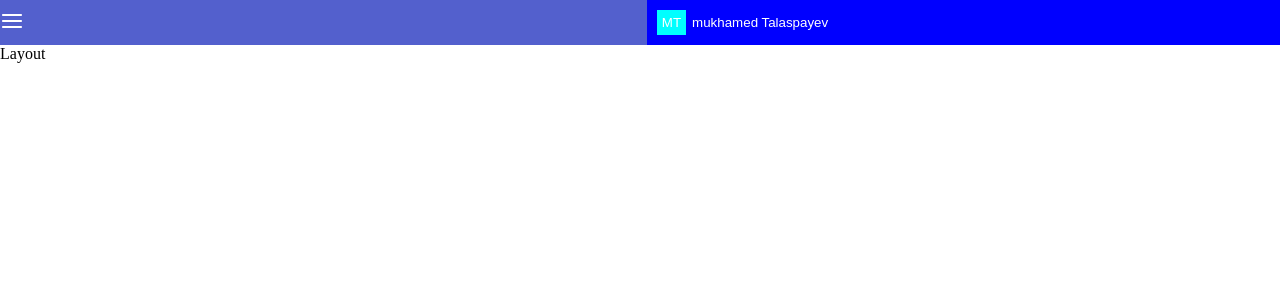
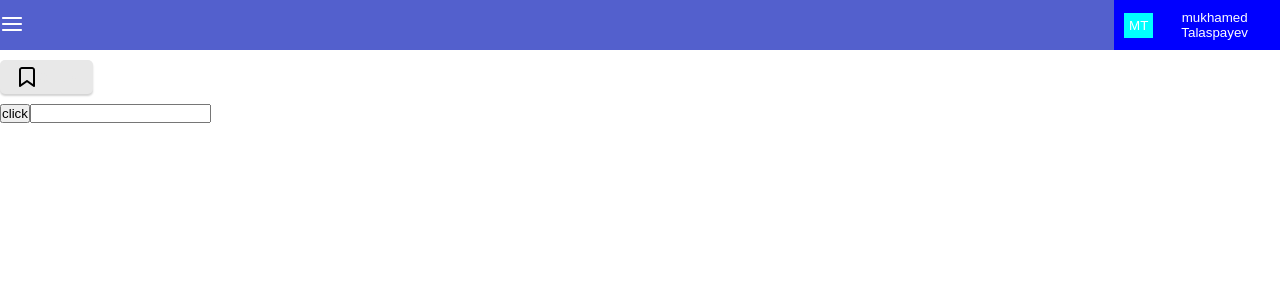
Before and after one commit to Mukhamed-Talaspaev/my-blog, a React (Vite) app: page / in a window 1280 px wide. Shown: the top 300 px of the page. Built offline with nearby package versions, Linux system fonts and the light colour scheme.

Commit message:
add react context

```diff
--- a/src/App.tsx
+++ b/src/App.tsx
@@ -3,14 +3,17 @@ import './App.css'
 import Layout from './Layout'
 import Header from './components/Header/Header'
 import NavBar from './components/NavBar/NavBar'
+import { ActiveContext } from './Context/context'
 
 function App() {
   const [isActive,setIsactive]=useState(false)
   return (
    <>
-   <Header isActive={isActive} setIsactive={()=>setIsactive(!isActive)}/>
-  <NavBar isActive={isActive} />
-  <Layout/>
+   <ActiveContext.Provider value={{isActive:isActive,setIsactive:setIsactive}}>
+    <Header/>
+     <NavBar />
+     <Layout/>
+  </ActiveContext.Provider>
   </>
   )
 }
--- /dev/null
+++ b/src/Context/context.ts
@@ -0,0 +1,6 @@
+import { createContext } from "react";
+import { IActiveContext } from "../types/types";
+
+export const TitleContext= createContext('')
+
+export const ActiveContext=createContext<IActiveContext|undefined>(undefined)
--- a/src/Layout.tsx
+++ b/src/Layout.tsx
@@ -1,6 +1,22 @@
+import { useEffect, useRef, useState } from "react"
+import Button from "./ui-components/Button/Button"
+
 const Layout =()=>{
-  return(  <section>
-        Layout
+  const [input, setInput]=useState('')
+  const inputref=useRef<HTMLInputElement|null>(null)
+
+  useEffect(()=>{
+
+
+  })
+  return(
+
+     <section >
+      <Button disabled={false} bookmark handler={()=>console.log('flex') } >click</Button>
+       <button onClick={()=>inputref.current!.focus()}>click</button>
+      <input ref={inputref} value={input} onChange={(event)=>setInput(event.target.value)}/>
+
+
     </section>)
 }
 export default Layout
--- a/src/components/Burger/Burger.tsx
+++ b/src/components/Burger/Burger.tsx
@@ -1,11 +1,13 @@
+import { useContext } from "react";
 import {ReactComponent as Cancel} from "../../assets/cancelIcon.svg";
 import {ReactComponent as Menu} from "../../assets/menuIcon.svg";
 import styles from './Burger.module.scss'
-const Burger =({isActive,setIsactive}:{isActive:boolean,setIsactive:()=>void})=>{
-
+import { ActiveContext } from "../../Context/context";
+const Burger =()=>{
+const context=useContext(ActiveContext)
     return (
-    <button className={styles.burgerMenu} onClick={setIsactive}>
-       { !isActive?<Menu/>:<Cancel/>}
+    <button className={styles.burgerMenu} onClick={()=>context?.setIsactive(!context.isActive)}>
+       { !context?.isActive?<Menu/>:<Cancel/>}
         </button>)
 
 
--- a/src/components/Header/Header.tsx
+++ b/src/components/Header/Header.tsx
@@ -3,10 +3,10 @@ import Input from '../../ui-components/Input/Input'
 import Personal from '../../ui-components/Personal/Personal'
 import Burger from '../Burger/Burger'
 import styles from './Header.module.scss'
-const Header =({isActive,setIsactive}:{isActive:boolean,setIsactive:()=>void})=>{
+const Header =()=>{
     return(
     <div className={styles.header}>
-         <Burger isActive={isActive} setIsactive={setIsactive}/>
+         <Burger/>
          <Input/>
          <Personal userName={'mukhamed Talaspayev'}/>
       </div>)
--- a/src/components/NavBar/NavBar.tsx
+++ b/src/components/NavBar/NavBar.tsx
@@ -1,8 +1,11 @@
+import { useContext } from "react"
 import Personal from "../../ui-components/Personal/Personal"
 import styles from './NavBar.module.scss'
-const NavBar =({isActive}:{isActive:boolean})=>{
+import { ActiveContext } from "../../Context/context"
+const NavBar =()=>{
+    const context =useContext(ActiveContext)
     return(
-        <div className={!isActive?styles.navbar:`${styles.navbar} ${styles.active}`}>
+        <div className={!context?.isActive?styles.navbar:`${styles.navbar} ${styles.active}`}>
             <Personal userName={'mukhamed Talaspayev'}/>
         </div>
     )
--- a/src/types/types.ts
+++ b/src/types/types.ts
@@ -0,0 +1,3 @@
+export interface IActiveContext{
+    isActive: boolean; setIsactive: React.Dispatch<React.SetStateAction<boolean>>
+}
--- a/src/ui-components/Personal/Personal.module.scss
+++ b/src/ui-components/Personal/Personal.module.scss
@@ -2,7 +2,6 @@
 
     display: flex;
     align-items: center;
-    width: 100%;
     background: blue;
     padding: 10px;
     color: white;
```
